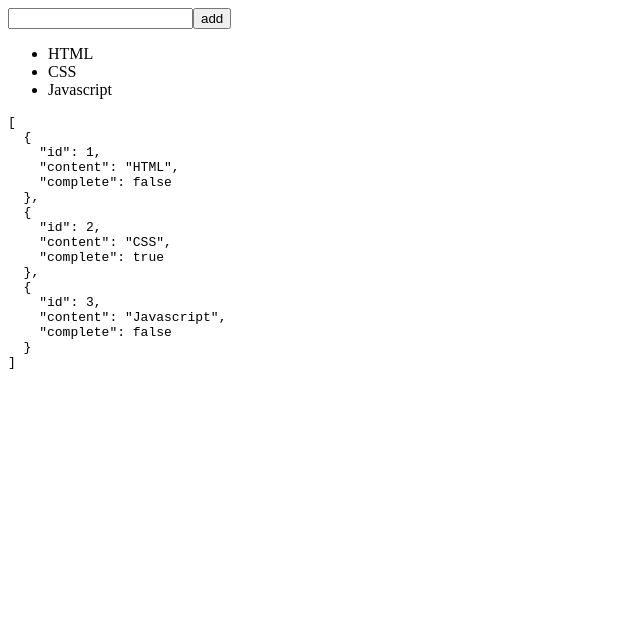
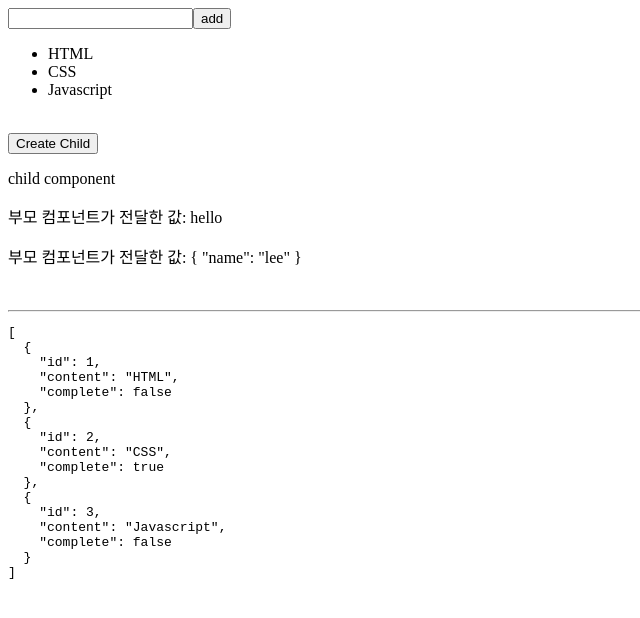
Before and after one commit to Heahr/an_study, an Angular app: page / in a window 1280 px wide. Shown: the top 618 px of the page, without its empty margins (0-640 px from the left). Built offline with nearby package versions, Linux system fonts and the light colour scheme.

Commit message:
angular의 라이프 사이클 마다 console.log 찍기

```diff
--- a/src/app/app.component.html
+++ b/src/app/app.component.html
@@ -5,4 +5,15 @@
     {{todo.content}}
   </li>
 </ul>
+<br/>
+<button (click)="status = !status">
+  {{ status ? 'Destroy Child' : 'Create Child' }}
+</button>
+<div *ngIf="status">
+  <button (click)="immutable='HELLO'"> 기본자료형 프로퍼티 변경 </button>
+  <button (click)="mutable.name='kim'"> 객체형 프로퍼티 변경 </button>"
+</div>
+<app-child [immutable]="immutable" [mutable]="mutable"></app-child>
+<br/>
+<hr/>
 <pre>{{ todos | json }}</pre>
--- a/src/app/app.component.ts
+++ b/src/app/app.component.ts
@@ -12,6 +12,10 @@ export interface Todo {
   styleUrls: ['./app.component.css']
 })
 export class AppComponent {
+  status = false;
+  immutable = 'hello';
+  mutable = { name: 'lee' };
+
   todos: Todo[] = [
     {id: 1, content: 'HTML', complete: false},
     {id: 2, content: 'CSS', complete: true},
--- a/src/app/app.module.ts
+++ b/src/app/app.module.ts
@@ -5,11 +5,13 @@ import { FormsModule } from '@angular/forms';
 import { AppRoutingModule } from './app-routing.module';
 import { AppComponent } from './app.component';
 import { LimitPipe } from './limit.pipe';
+import { ChildComponent } from './child/child.component';
 
 @NgModule({
   declarations: [
     AppComponent,
     LimitPipe,
+    ChildComponent,
   ],
   imports: [
     BrowserModule,
--- /dev/null
+++ b/src/app/child/child.component.html
@@ -0,0 +1,3 @@
+<p>child component</p>
+<p>부모 컴포넌트가 전달한 값: {{immutable}}</p>
+<p>부모 컴포넌트가 전달한 값: {{mutable | json}}</p>
--- /dev/null
+++ b/src/app/child/child.component.ts
@@ -0,0 +1,58 @@
+import { Component, OnInit, Input, OnChanges, DoCheck, AfterContentInit, AfterContentChecked, AfterViewInit, AfterViewChecked, OnDestroy, SimpleChanges } from '@angular/core';
+
+@Component({
+  selector: 'app-child',
+  templateUrl: './child.component.html',
+  styleUrls: ['./child.component.css']
+})
+export class ChildComponent implements OnInit, OnChanges, DoCheck, AfterContentInit, AfterContentChecked, AfterViewChecked, AfterViewInit, OnDestroy {
+  @Input() prop: string;
+  @Input() immutable: string;
+  @Input() mutable: object;
+  pro = 'normal prop';
+
+  constructor() {
+    console.log('[constructor]');
+  }
+
+  ngOnChanges(changes: SimpleChanges) {
+    console.log('[OnChange]');
+    console.log(`changes:`, changes);
+    console.log(`immutable: ${this.immutable}`);
+    console.log(`mutable:`, this.mutable);
+  }
+
+  ngOnInit() {
+    console.log(`[OnInit]`);
+    console.log(`prop: ${this.prop}`);
+    console.log(`prop: ${this.pro}`);
+    console.log(`immutable: ${this.immutable}`);
+    console.log(`mutable:`, this.mutable);
+  }
+
+  ngDoCheck() {
+    console.log(`[DoCheck]`);
+    console.log(`immutable: ${this.immutable}`);
+    console.log(`mutable:`, this.mutable);
+  }
+
+  ngAfterContentInit() {
+    console.log('[AfterContentInit]');
+  }
+
+  ngAfterViewInit() {
+    console.log('[AfterViewInit]');
+  }
+
+  ngAfterContentChecked() {
+    console.log('[AfterContentChecked]');
+  }
+
+  ngAfterViewChecked() {
+    console.log('[AfterViewChecked]');
+  }
+
+  ngOnDestroy() {
+    console.log('[OnDestroy]');
+  }
+}
```
Also changed, not shown: src/app/child/child.component.css (added), 1 other file (tests, documents, lock files or other folders).
